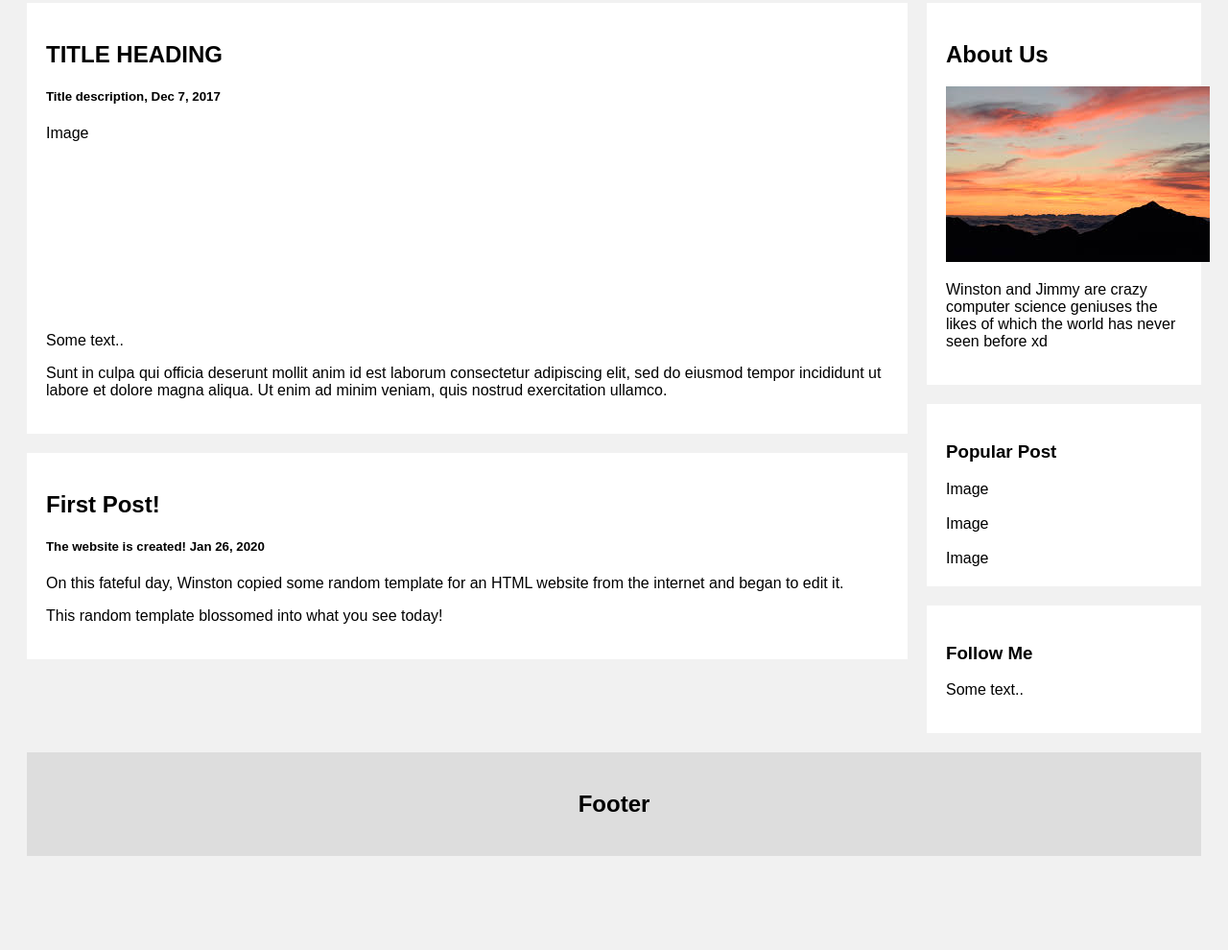
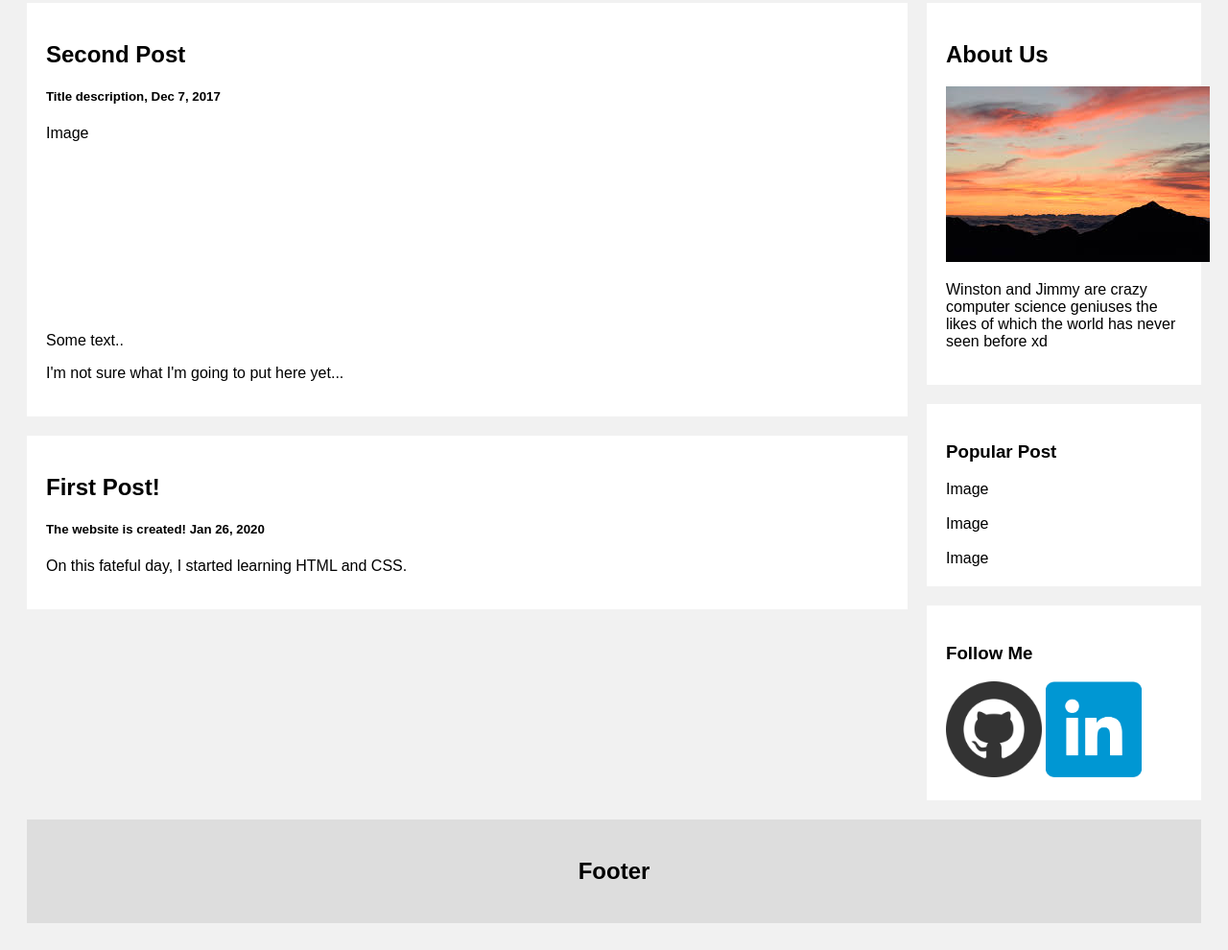
Before and after one commit to l-winston/l-winston.github.io, a plain HTML site: page index.html in a window 1280 px wide. Shown: the part 253-1243 px from the top of the page at 96% size. Before the commit the page ends 1173 px from the top, so only its background shows below. Drawn offline with Linux system fonts and the light colour scheme.

Commit message:
added links

```diff
--- a/index.html
+++ b/index.html
@@ -66,6 +66,11 @@ body {
   margin-top: 20px;
 }
 
+/* Stop underline from showing next to image links*/
+a.img-link {
+    text-decoration: none;
+}
+
 /* Responsive layout - when the screen is less than 800px wide, make the two columns stack on top of each other instead of next to each other */
 @media screen and (max-width: 800px) {
   .leftcolumn, .rightcolumn {
@@ -83,19 +88,24 @@ body {
 
 <div class="row">
   <div class="leftcolumn">
+
+
     <div class="card">
-      <h2>TITLE HEADING</h2>
+      <h2>Second Post</h2>
       <h5>Title description, Dec 7, 2017</h5>
       <div class="fakeimg" style="height:200px;">Image</div>
       <p>Some text..</p>
-      <p>Sunt in culpa qui officia deserunt mollit anim id est laborum consectetur adipiscing elit, sed do eiusmod tempor incididunt ut labore et dolore magna aliqua. Ut enim ad minim veniam, quis nostrud exercitation ullamco.</p>
+      <p>I'm not sure what I'm going to put here yet...</p>
     </div>
+
+
     <div class="card">
       <h2>First Post!</h2>
       <h5>The website is created! Jan 26, 2020</h5>
-      <p>On this fateful day, Winston copied some random template for an HTML website from the internet and began to edit it.</p>
-      <p>This random template blossomed into what you see today!</p>
+      <p>On this fateful day, I started learning HTML and CSS.</p>
     </div>
+
+
   </div>
   <div class="rightcolumn">
     <div class="card">
@@ -113,7 +123,14 @@ body {
     </div>
     <div class="card">
       <h3>Follow Me</h3>
-      <p>Some text..</p>
+      <a class="img-link" href="https://github.com/l-winston">
+        <img src="githubicon.png" alt="Github Link" width="100" height="100">
+      </a>
+
+      <a class="img-link" href="https://www.linkedin.com/in/l-winston/">
+        <img src="linkedinicon.png" alt="LinkedIn Link" width="100" height="100">
+      </a>
+
     </div>
   </div>
 </div>
```
Also changed, not shown: githubicon.png (added), linkedinicon.png (added), 1 other file.
